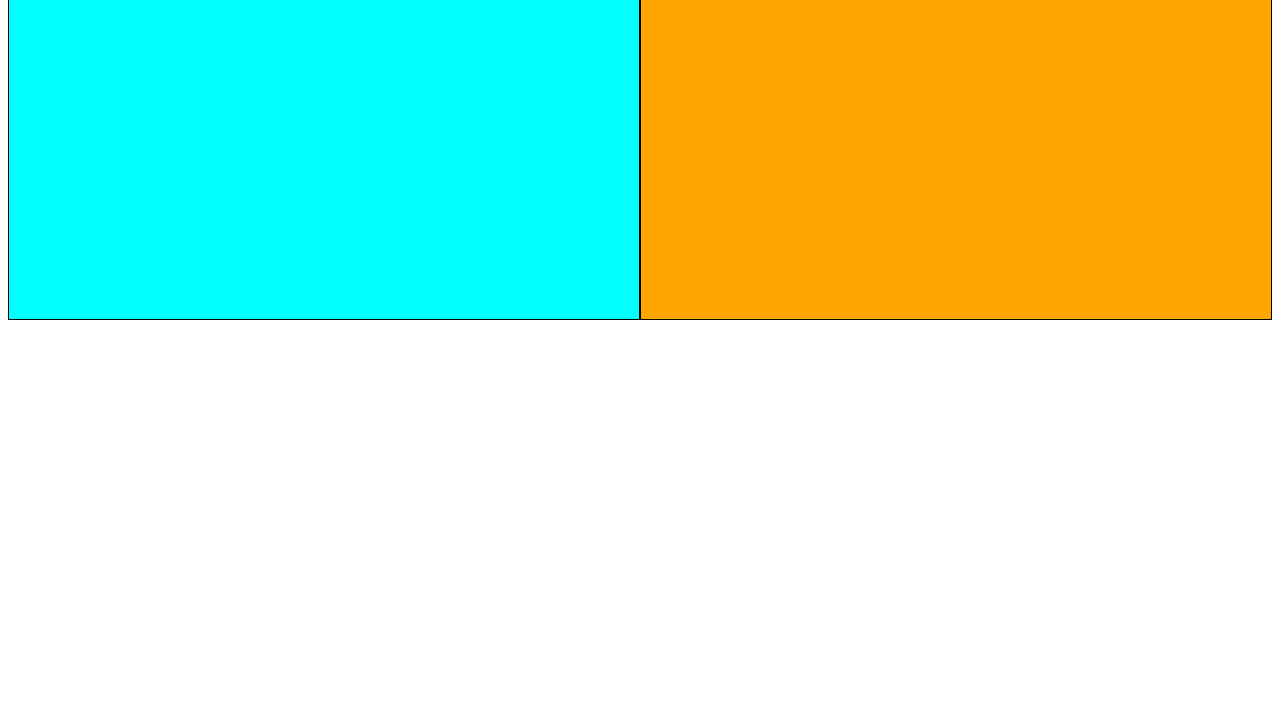
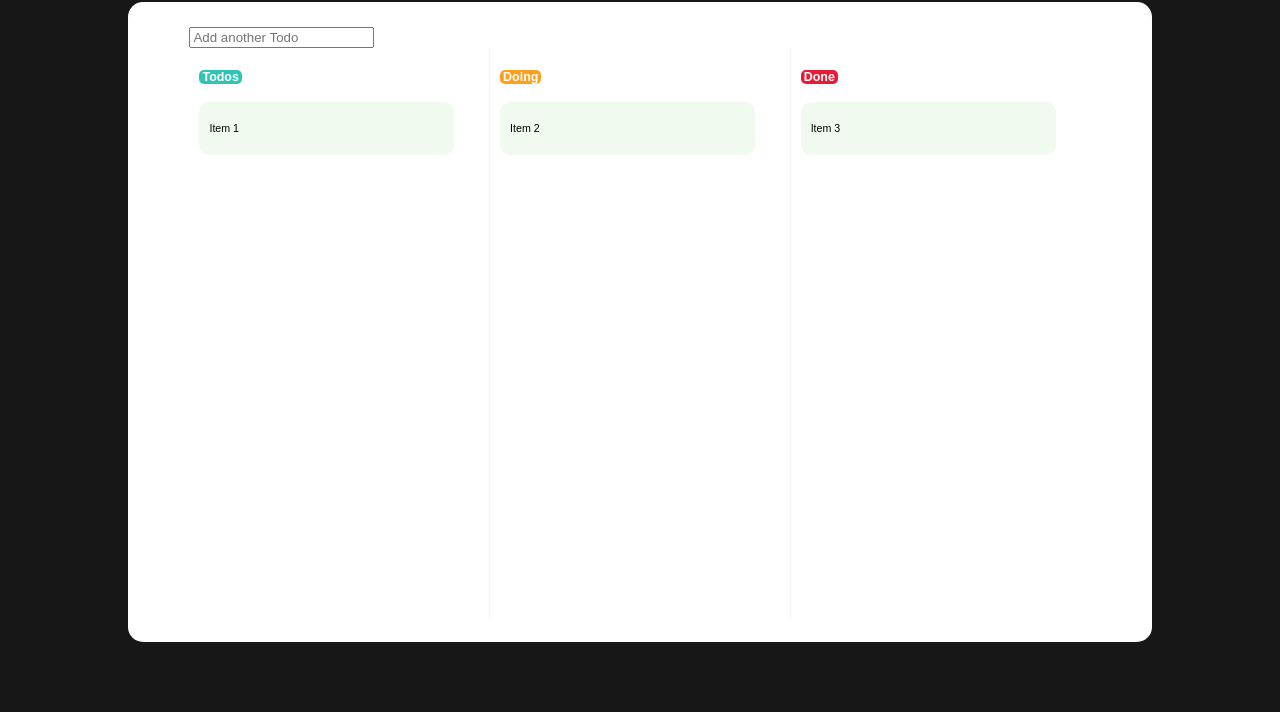
Before and after one commit to LinhNguyen-511/todo-list, a plain HTML site: page index.html in a window 1280 px wide. Shown: the part 88-800 px from the top of the page. Drawn offline with Linux system fonts and the light colour scheme.

Commit message:
dropzones allow drop & styling

```diff
--- a/index.html
+++ b/index.html
@@ -5,21 +5,46 @@
     <meta name="viewport" content="width=device-width, initial-scale=1.0">
     <title>To do list</title>
     <link rel="stylesheet" href="style.css">
-
+    <link rel="stylesheet" href="https://use.fontawesome.com/releases/v5.15.1/css/all.css" integrity="sha384-vp86vTRFVJgpjF9jiIGPEEqYqlDwgyBgEF109VFjmqGmIY/Y4HV4d3Gp2irVfcrp" crossorigin="anonymous">
 </head>
 <body>
-    <div class="container">
-        <div class="origin">
+    <!-- the todo heading of the page -->
+    <div class="heading-container">
+        <h1 class="todo-heading">Todo<i class="fas fa-check-circle" style="font-size: 15pt; color: red;"></i></h1>
+    </div>
+    <!-- the planner section -->
+    <div class="planner">
+        <!-- input field to add todo -->
+        <div class="add-todo">
+            <input type="text" id="todo-input" placeholder="Add another Todo">
+        </div>
+        <div class="container">
+        <div class="dropzone todos" ondragover="dragover_handler(event);" ondrop="drop_handler(event, this);" >
+            <header>
+                <h3 class="todos-text">Todos</h3>
+            </header>
+
             <div id="draggable-1" class="draggable" draggable="true" ondragstart="dragStart_handler(event);" ondragend="dragend_handler(event);">
-                Item 1
-            </div>
-            <div id="draggable-1" class="draggable" draggable="true" ondragstart="dragStart_handler(event);" ondragend="dragend_handler(event);">
-                Item 1
+                <p>Item 1</p>
             </div>
         </div>
 
-        <div class="dropzone" ondragover="dragover_handler(event);" ondrop="drop_handler(event);">
-            DROP ZONE
+        <div class="dropzone doing" ondragover="dragover_handler(event);" ondrop="drop_handler(event, this);">
+            <header>
+                <h3 class="doing-text">Doing</h3>
+            </header>
+            <div id="draggable-2" class="draggable" draggable="true" ondragstart="dragStart_handler(event);" ondragend="dragend_handler(event);">
+                <p>Item 2</p>
+            </div>
+        </div>
+        <div class="dropzone done" ondragover="dragover_handler(event);" ondrop="drop_handler(event, this);">
+            <header>
+                <h3 class="done-text">Done</h3>
+            </header>
+            <div id="draggable-3" class="draggable" draggable="true" ondragstart="dragStart_handler(event);" ondragend="dragend_handler(event);">
+                <p>Item 3</p>
+            </div>
+        </div>
         </div>
     </div>
     <script src="script.js"></script>
--- a/script.js
+++ b/script.js
@@ -1,33 +1,43 @@
 // 1. Identify what is draggable
 function dragStart_handler(ev) {
+    console.log("dragStart");
     //add the target elm id to the data transfer object
     ev.dataTransfer.setData("text/plain", ev.target.id);
+    // console.log(ev.target.id);
     // // 2. define the drag's data
     // ev.dataTransfer.setData('text/plain', ev.target.innerText);
     // ev.dataTransfer.setData('text/html', ev.target.outerHTML);
 
     // 3. define the drag effect
     // type of operation that occur when user hove over drop zone
-    ev.dataTransfer.dropEffect = "copy";
+    // ev.dataTransfer.dropEffect = "copy";
     // ev.effectAllowed = "copyMove";
 }
 // 4.define a drop zone
 function dragover_handler(ev) {
+    console.log("dragOver");
     ev.preventDefault();
-    ev.dataTransfer.dropEffect = "move";
+    // ev.dataTransfer.dropEffect = "move";
 }
-function drop_handler(ev) {
+function drop_handler(ev, el) {
+
     ev.preventDefault();
     //get the id of the target and
     const data = ev.dataTransfer.getData("text/plain");
+    console.log(data);
+    console.log(ev.target);
     //add the moved elm to the target's DOM
-    ev.target.appendChild(document.getElementById(data));
+    el.appendChild(document.getElementById(data));
+    console.log("drop");
 }
-// function dragend_handler(ev) {
-//     console.log("dragEnd");
-//     // Remove all of the drag data
-//     ev.dataTransfer.clearData();
-//   }
+//this is optional
+function dragend_handler(ev) {
+    console.log("dragEnd");
+    // console.log(ev.dataTransfer.dropEffect);
+
+    // Remove all of the drag data
+    // ev.dataTransfer.clearData();
+}
 // window.addEventListener('DOMContentLoaded', () => {
 //     //get elm by id
 //     const elm  = document.getElementById('draggable-1');
--- a/style.css
+++ b/style.css
@@ -10,31 +10,96 @@ html {
 
 body {
     font-family: sans-serif;
-    background-color: white;
+    background-color: #171717;
     font-size: 8pt;
+    color: white;
+    margin: 0;
+    padding: 2%;
+    height: 100vh;
+}
+button {
+    background-color: transparent;
+    border: none;
+}
+h1 {
+    font-size: 25pt;
 }
 
 /* SPECIFIC */
+
+.heading-container {
+    display: flex;
+    width: max-content;
+    flex-direction: column;
+    line-height: 0;
+    justify-content: start;
+    border-radius: 10px;
+}
+
+.todo-heading {
+    text-decoration: line-through solid red;
+}
+
+.planner {
+    display: flex;
+    flex-direction: column;
+    width: 80vw;
+    height: 80vh;
+    margin: auto;
+    justify-content: stretch;
+    padding: 2% 5% 2% 5%;
+    border-radius: 15px;
+    background-color: white;
+}
+
+.add-todo {
+    width: 100%;
+}
+
 .container {
     display: flex;
-    height: 50vh;
     flex-direction: row;
     flex: 1;
+
 }
 
-.origin {
-    flex-basis: 100%;
-    border: 1px solid;
-    background-color: aqua;
+header {
+    display: flex;
+    justify-content: space-between;
+}
+header h3 {
+    padding: 0 3px 0 3px;
+}
+
+.todos-text {
+    background-color: #2ec4b6;
+    border-radius: 5px;
+}
+.doing-text {
+    background-color: #ff9f1c;
+    border-radius: 5px;
+}
+.done-text {
+    background-color: #e71d36;
+    border-radius: 5px;
 }
 
 .dropzone {
     flex-basis: 100%;
-    border: 1px solid;
-    background-color: orange;
+    padding: 10px;
+    border-right: 0.01px solid rgba(128, 128, 128, 0.103);
+}
+
+.container div:last-child {
+    border-right: none;
 }
 
 .draggable {
-    background-color: #4AAE9B;
-    margin: 10px;
+    min-height: 25px;
+    background-color: #f1faee;
+    color: black;
+    border-radius: 10px;
+    padding: 10px;
+    margin: 5px 25px 5px 0;
+
 }
```
